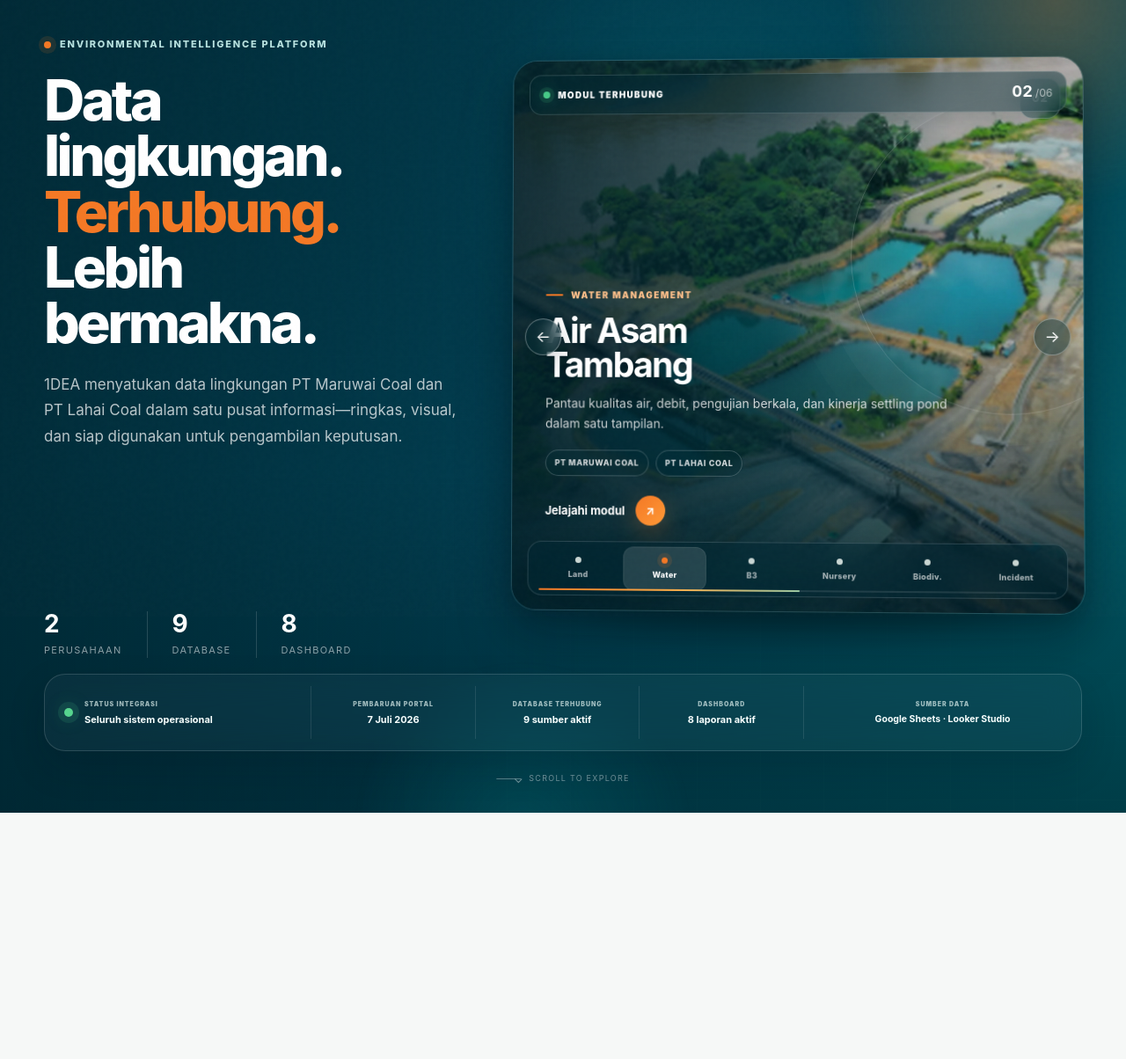
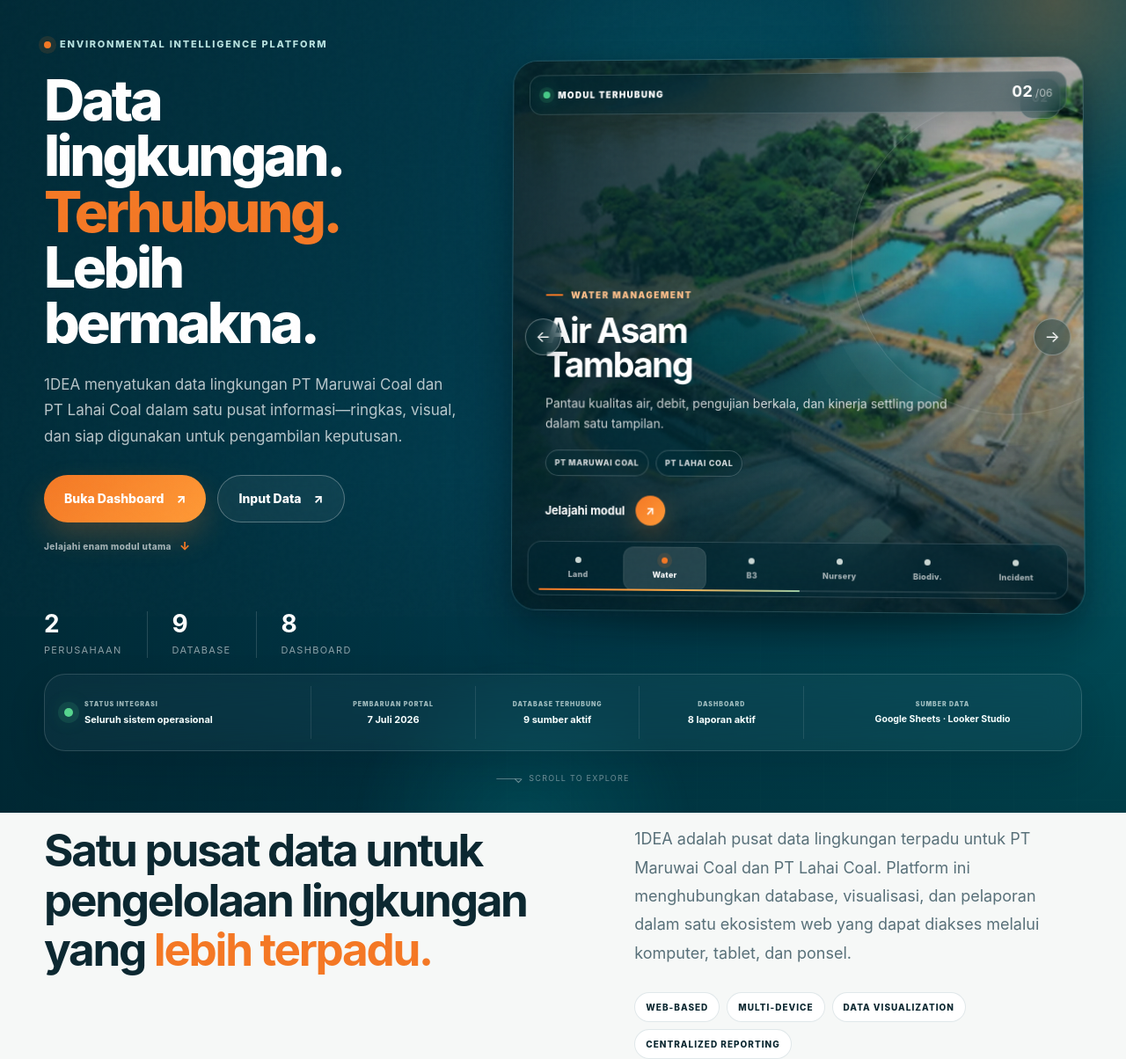
Before and after one commit to environmentalamtri-AMI/environmentalamtri, a plain HTML site: page index.html in a window 1280 px wide. Shown: the part 99-1303 px from the top of the page at 88% size. Drawn offline with nearby package versions, Linux system fonts and the light colour scheme.

Commit message:
Fix GSAP disappearing elements and restore hero actions
Fix GSAP disappearing elements and restore hero actions

```diff
--- a/script.js
+++ b/script.js
@@ -19,7 +19,21 @@ document.querySelectorAll('.main-nav a').forEach(link => link.addEventListener('
 const prefersReducedMotion = window.matchMedia('(prefers-reduced-motion: reduce)').matches;
 const hasGsap = Boolean(window.gsap && window.ScrollTrigger);
 
+const forceVisible = (targets = '.reveal') => {
+  document.querySelectorAll(targets).forEach((el) => {
+    el.classList.add('visible');
+    el.style.opacity = '1';
+    el.style.visibility = 'visible';
+    el.style.transform = 'none';
+  });
+};
+
 function initFallbackReveal() {
+  if (!('IntersectionObserver' in window)) {
+    forceVisible('.reveal');
+    return;
+  }
+
   const observer = new IntersectionObserver((entries) => {
     entries.forEach((entry) => {
       if (!entry.isIntersecting) return;
@@ -27,85 +41,179 @@ function initFallbackReveal() {
       observer.unobserve(entry.target);
     });
   }, { threshold: 0.12 });
-  document.querySelectorAll('.reveal').forEach(el => observer.observe(el));
+
+  document.querySelectorAll('.reveal').forEach((el) => observer.observe(el));
 }
 
 function initFallbackCounters() {
+  if (!('IntersectionObserver' in window)) {
+    document.querySelectorAll('[data-count]').forEach((el) => {
+      el.textContent = el.dataset.count || el.textContent;
+    });
+    return;
+  }
+
   const counterObserver = new IntersectionObserver((entries) => {
-    entries.forEach(entry => {
+    entries.forEach((entry) => {
       if (!entry.isIntersecting) return;
       const el = entry.target;
       const target = Number(el.dataset.count || el.textContent);
       const start = performance.now();
       const duration = 850;
       const animate = (now) => {
-        const p = Math.min((now - start) / duration, 1);
-        el.textContent = Math.round(target * (1 - Math.pow(1 - p, 3)));
-        if (p < 1) requestAnimationFrame(animate);
+        const progress = Math.min((now - start) / duration, 1);
+        el.textContent = Math.round(target * (1 - Math.pow(1 - progress, 3)));
+        if (progress < 1) requestAnimationFrame(animate);
       };
       requestAnimationFrame(animate);
       counterObserver.unobserve(el);
     });
-  }, { threshold: .8 });
-  document.querySelectorAll('[data-count]').forEach(el => counterObserver.observe(el));
+  }, { threshold: 0.8 });
+
+  document.querySelectorAll('[data-count]').forEach((el) => counterObserver.observe(el));
 }
 
 function initGsapAnimations() {
   const { gsap, ScrollTrigger } = window;
+
+  try {
     gsap.registerPlugin(ScrollTrigger);
     document.documentElement.classList.add('gsap-active');
 
-  const revealElements = gsap.utils.toArray('.reveal');
-  gsap.set(revealElements, { autoAlpha: 1, y: 0 });
-
-  const mark = (targets) => {
-    gsap.utils.toArray(targets).forEach(el => { el.dataset.gsapAnimated = 'true'; });
-  };
-
-  const fromScroll = (targets, vars = {}, trigger = null) => {
-    const elements = gsap.utils.toArray(targets);
-    if (!elements.length) return null;
-    mark(elements);
-    return gsap.from(elements, {
-      autoAlpha: 0,
-      y: 28,
-      duration: 0.82,
-      ease: 'power3.out',
-      stagger: elements.length > 1 ? 0.1 : 0,
-      clearProps: 'transform,opacity,visibility',
-      ...vars,
-      scrollTrigger: {
-        trigger: trigger || elements[0],
-        start: 'top 84%',
-        once: true,
-        ...vars.scrollTrigger,
-      },
+    const animatedRevealElements = new WeakSet();
+    const markAnimated = (targets) => {
+      gsap.utils.toArray(targets).forEach((el) => {
+        if (el instanceof Element) animatedRevealElements.add(el);
       });
     };
 
+    // GSAP is an enhancement only. Every element remains readable after each tween.
+    gsap.set('.reveal', { autoAlpha: 1, x: 0, y: 0, scale: 1 });
+    gsap.set('.hero-actions > *, .hero-module-jump', {
+      autoAlpha: 1,
+      x: 0,
+      y: 0,
+      clearProps: 'transform',
+    });
+
     if (prefersReducedMotion) {
-    gsap.set(revealElements, { autoAlpha: 1, y: 0, x: 0, scale: 1, clearProps: 'all' });
-    document.querySelectorAll('[data-count]').forEach(el => {
+      forceVisible('.reveal, .hero-actions > *, .hero-module-jump');
+      document.querySelectorAll('[data-count]').forEach((el) => {
         el.textContent = el.dataset.count || el.textContent;
       });
       return;
     }
 
-  // Hero entrance: editorial, quick, and restrained.
-  gsap.set('.hero-copy, .hero-module-slider', { autoAlpha: 1, y: 0 });
-  mark(['.hero-copy', '.hero-module-slider']);
-  const heroTimeline = gsap.timeline({ defaults: { ease: 'power3.out' } });
+    const fromScroll = (targets, fromVars = {}, trigger = null, toVars = {}) => {
+      const elements = gsap.utils.toArray(targets).filter((el) => el instanceof Element);
+      if (!elements.length) return null;
+      markAnimated(elements);
+
+      const {
+        x = 0,
+        y = 28,
+        scale = 1,
+        autoAlpha = 0,
+        ...otherFromVars
+      } = fromVars;
+
+      return gsap.fromTo(elements,
+        {
+          autoAlpha,
+          x,
+          y,
+          scale,
+          ...otherFromVars,
+        },
+        {
+          autoAlpha: 1,
+          x: 0,
+          y: 0,
+          scale: 1,
+          duration: 0.82,
+          ease: 'power3.out',
+          stagger: elements.length > 1 ? 0.1 : 0,
+          ...toVars,
+          onComplete: () => {
+            gsap.set(elements, {
+              autoAlpha: 1,
+              x: 0,
+              y: 0,
+              scale: 1,
+              clearProps: 'transform',
+            });
+          },
+          scrollTrigger: {
+            trigger: trigger || elements[0],
+            start: 'top 84%',
+            once: true,
+            ...(toVars.scrollTrigger || {}),
+          },
+        }
+      );
+    };
+
+    // Hero entrance. Buttons and module link stay visible throughout.
+    markAnimated('.hero-copy, .hero-module-slider');
+    const heroTimeline = gsap.timeline({
+      defaults: { ease: 'power3.out' },
+      onComplete: () => {
+        gsap.set([
+          '.hero-kicker',
+          '.hero-copy h1',
+          '.hero-copy > p',
+          '.hero-actions > *',
+          '.hero-module-jump',
+          '.hero-proof > div',
+          '.hero-module-slider',
+        ], {
+          autoAlpha: 1,
+          x: 0,
+          y: 0,
+          scale: 1,
+          clearProps: 'transform',
+        });
+      },
+    });
+
     heroTimeline
-    .from('.hero-kicker', { autoAlpha: 0, y: 14, duration: 0.58 })
-    .from('.hero-copy h1', { autoAlpha: 0, y: 28, duration: 0.88 }, '-=0.34')
-    .from('.hero-copy > p', { autoAlpha: 0, y: 18, duration: 0.66 }, '-=0.5')
-    .from('.hero-actions > *', { autoAlpha: 0, y: 14, duration: 0.55, stagger: 0.09 }, '-=0.38')
-    .from('.hero-module-jump', { autoAlpha: 0, y: 10, duration: 0.45 }, '-=0.32')
-    .from('.hero-proof > div', { autoAlpha: 0, y: 16, duration: 0.52, stagger: 0.08 }, '-=0.25')
-    .from('.hero-module-slider', { autoAlpha: 0, x: 34, y: 12, scale: 0.985, duration: 1.05 }, 0.2);
+      .fromTo('.hero-kicker',
+        { autoAlpha: 0, y: 14 },
+        { autoAlpha: 1, y: 0, duration: 0.58 }
+      )
+      .fromTo('.hero-copy h1',
+        { autoAlpha: 0, y: 28 },
+        { autoAlpha: 1, y: 0, duration: 0.88 },
+        '-=0.34'
+      )
+      .fromTo('.hero-copy > p',
+        { autoAlpha: 0, y: 18 },
+        { autoAlpha: 1, y: 0, duration: 0.66 },
+        '-=0.5'
+      )
+      .fromTo('.hero-proof > div',
+        { autoAlpha: 0, y: 16 },
+        { autoAlpha: 1, y: 0, duration: 0.52, stagger: 0.08 },
+        '-=0.22'
+      )
+      .fromTo('.hero-module-slider',
+        { autoAlpha: 0, x: 34, y: 12, scale: 0.985 },
+        { autoAlpha: 1, x: 0, y: 0, scale: 1, duration: 1.05 },
+        0.2
+      );
+
+    // Hard safety: the primary navigation actions must never remain hidden.
+    window.setTimeout(() => {
+      gsap.set('.hero-actions > *, .hero-module-jump', {
+        autoAlpha: 1,
+        x: 0,
+        y: 0,
+        clearProps: 'transform',
+      });
+    }, 1200);
 
     // Hero statistics count-up.
-  document.querySelectorAll('[data-count]').forEach(el => {
+    document.querySelectorAll('[data-count]').forEach((el) => {
       const target = Number(el.dataset.count || el.textContent);
       const state = { value: 0 };
       gsap.to(state, {
@@ -115,12 +223,12 @@ function initGsapAnimations() {
         ease: 'power2.out',
         snap: { value: 1 },
         onUpdate: () => { el.textContent = String(Math.round(state.value)); },
+        onComplete: () => { el.textContent = String(target); },
       });
     });
 
     // Integration strip.
-  fromScroll('.integration-status-shell', {
-    y: 22,
+    fromScroll('.integration-status-shell', { y: 22 }, '.integration-status-shell', {
       duration: 0.72,
       scrollTrigger: { start: 'top 94%' },
     });
@@ -128,86 +236,65 @@ function initGsapAnimations() {
     // Intro section.
     fromScroll('.intro .section-heading', { x: -26, y: 12 }, '.intro');
     fromScroll('.intro .intro-copy', { x: 26, y: 12 }, '.intro');
-  fromScroll('.feature-strip article', {
-    y: 26,
+    fromScroll('.feature-strip article', { y: 26 }, '.feature-strip', {
       stagger: 0.11,
       duration: 0.72,
-  }, '.feature-strip');
-  gsap.from('.intro-tags span', {
-    autoAlpha: 0,
-    y: 10,
+    });
+    fromScroll('.intro-tags span', { y: 10 }, '.intro-tags', {
       duration: 0.5,
       stagger: 0.06,
       ease: 'power2.out',
-    clearProps: 'transform,opacity,visibility',
-    scrollTrigger: { trigger: '.intro-tags', start: 'top 88%', once: true },
+      scrollTrigger: { start: 'top 88%' },
     });
 
     // Modules section.
     fromScroll('.modules .section-top', { y: 30 }, '.modules');
-  fromScroll('.module-grid .module-card', {
-    y: 36,
-    scale: 0.985,
+    fromScroll('.module-grid .module-card', { y: 36, scale: 0.985 }, '.module-grid', {
       duration: 0.82,
       stagger: 0.09,
-  }, '.module-grid');
+    });
 
     // Workflow section.
     fromScroll('.workflow-copy', { x: -32, y: 10 }, '.workflow');
-  fromScroll('.workflow-flow .flow-step', {
-    x: 30,
-    y: 0,
+    fromScroll('.workflow-flow .flow-step', { x: 30, y: 0 }, '.workflow-flow', {
       duration: 0.68,
       stagger: 0.11,
-  }, '.workflow-flow');
+    });
 
     // Coverage.
     fromScroll('.coverage-card', { y: 34, scale: 0.99 }, '.coverage-card');
-  gsap.from('.company-cards article', {
-    autoAlpha: 0,
-    x: 24,
+    fromScroll('.company-cards article', { x: 24, y: 0 }, '.company-cards', {
       duration: 0.65,
       stagger: 0.11,
-    ease: 'power3.out',
-    clearProps: 'transform,opacity,visibility',
-    scrollTrigger: { trigger: '.company-cards', start: 'top 84%', once: true },
     });
 
     // Roadmap and timeline progress.
     fromScroll('.roadmap .section-heading', { y: 28 }, '.roadmap');
-  fromScroll('.roadmap-grid .roadmap-card', {
-    y: 32,
-    scale: 0.985,
+    fromScroll('.roadmap-grid .roadmap-card', { y: 32, scale: 0.985 }, '.roadmap-grid', {
       duration: 0.78,
       stagger: 0.11,
-  }, '.roadmap-grid');
-  gsap.from('.roadmap-card .timeline i', {
-    scaleX: 0,
-    transformOrigin: 'left center',
+    });
+    gsap.fromTo('.roadmap-card .timeline i',
+      { scaleX: 0, transformOrigin: 'left center' },
+      {
+        scaleX: 1,
         duration: 0.52,
         stagger: 0.035,
         ease: 'power2.out',
-    clearProps: 'transform',
         scrollTrigger: { trigger: '.roadmap-grid', start: 'top 78%', once: true },
+      }
+    );
+
+    // CTA.
+    fromScroll('.cta-shell', { y: 34, scale: 0.992 }, '.cta-shell', { duration: 0.9 });
+
+    // Generic reveal only for elements not already handled above.
+    gsap.utils.toArray('.reveal').forEach((el) => {
+      if (!(el instanceof Element) || animatedRevealElements.has(el)) return;
+      fromScroll(el, { y: 26 }, el, { duration: 0.78 });
     });
 
-  // CTA.
-  fromScroll('.cta-shell', { y: 34, scale: 0.992, duration: 0.9 }, '.cta-shell');
-
-  // Generic fallback for any reveal element not explicitly animated.
-  gsap.utils.toArray('.reveal').forEach(el => {
-    if (el.dataset.gsapAnimated === 'true') return;
-    gsap.from(el, {
-      autoAlpha: 0,
-      y: 26,
-      duration: 0.78,
-      ease: 'power3.out',
-      clearProps: 'transform,opacity,visibility',
-      scrollTrigger: { trigger: el, start: 'top 86%', once: true },
-    });
-  });
-
-  // Desktop-only subtle parallax; intentionally disabled on touch/mobile.
+    // Desktop-only subtle parallax.
     gsap.matchMedia().add('(min-width: 821px)', () => {
       gsap.to('.hero-grid-bg', {
         yPercent: 8,
@@ -215,7 +302,7 @@ function initGsapAnimations() {
         scrollTrigger: { trigger: '.hero', start: 'top top', end: 'bottom top', scrub: 0.8 },
       });
 
-    gsap.utils.toArray('.module-card .module-photo').forEach(image => {
+      gsap.utils.toArray('.module-card .module-photo').forEach((image) => {
         gsap.fromTo(image,
           { yPercent: -2, scale: 1.045 },
           {
@@ -241,6 +328,12 @@ function initGsapAnimations() {
     });
 
     window.addEventListener('load', () => ScrollTrigger.refresh(), { once: true });
+  } catch (error) {
+    console.error('GSAP animation initialization failed:', error);
+    document.documentElement.classList.remove('gsap-active');
+    forceVisible('.reveal, .hero-actions > *, .hero-module-jump');
+    initFallbackCounters();
+  }
 }
 
 if (hasGsap) {
--- a/style.css
+++ b/style.css
@@ -1243,3 +1243,19 @@ html.gsap-active .module-photo{
     transition:none!important;
   }
 }
+
+
+/* =========================================================
+   GSAP stability fix — persistent visibility
+   Prevents reveal elements from returning to opacity:0 after
+   animation cleanup and keeps primary hero actions accessible.
+   ========================================================= */
+html.gsap-active .reveal{
+  opacity:1;
+  visibility:visible;
+  transform:none;
+}
+html.gsap-active .hero-actions > *,
+html.gsap-active .hero-module-jump{
+  visibility:visible;
+}
```
Also changed, not shown: index.html (+2 -2 lines). Lines whose indentation alone changed are shown as unchanged.
